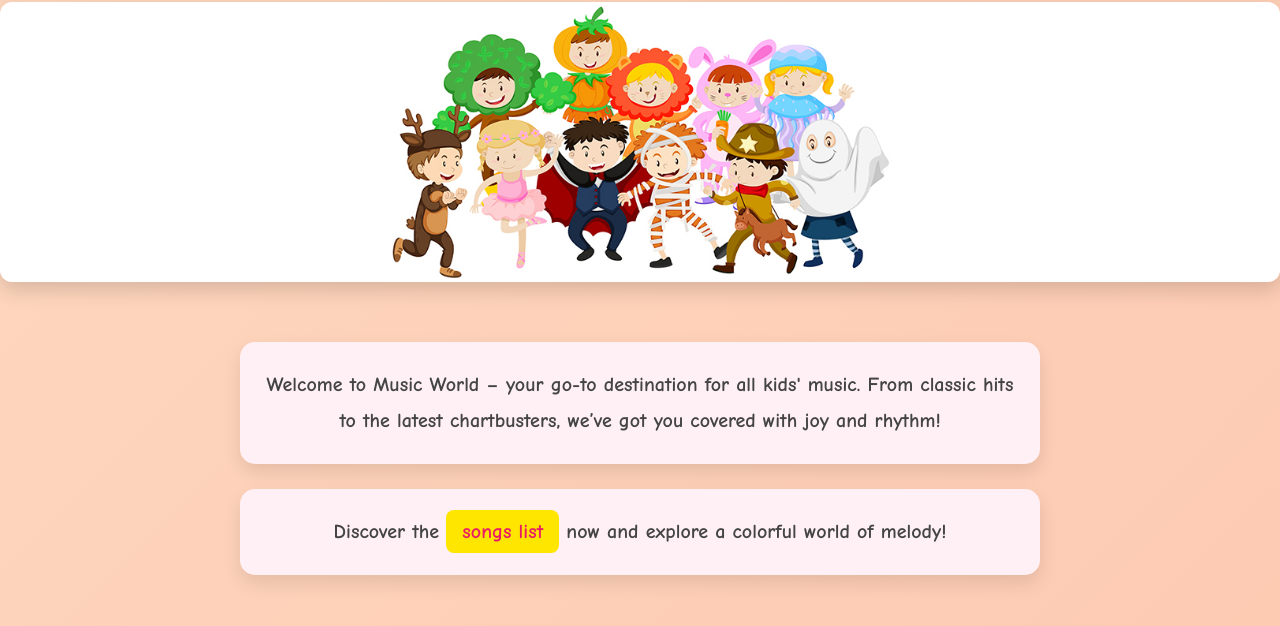
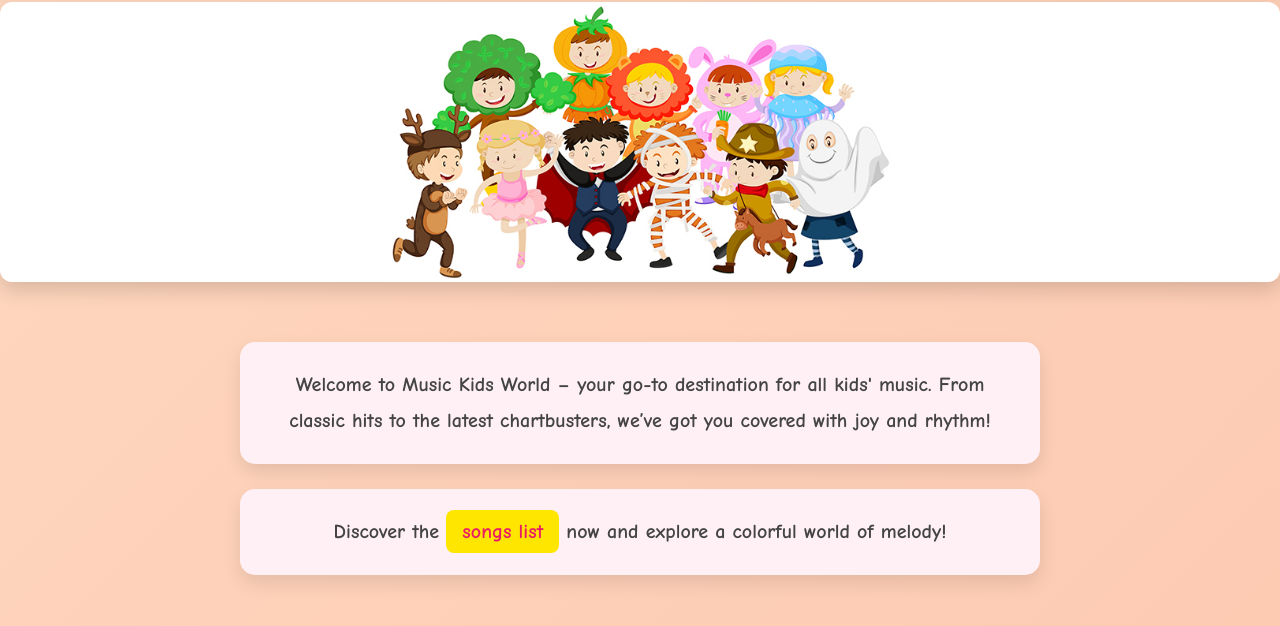
Before and after one commit to Asmaa-ait/Asmaa-ait.github.io, a plain HTML site: page music-kids/index.html in a window 1280 px wide. Shown: the part 82-708 px from the top of the page. Drawn offline with Linux system fonts and the light colour scheme.

Commit message:
Update index.html

```diff
--- a/music-kids/index.html
+++ b/music-kids/index.html
@@ -133,7 +133,7 @@
   </div>
 
   <div class="description">
-    <p>Welcome to <strong>Music World</strong> – your go-to destination for all <strong>kids' music</strong>. From classic hits to the latest chartbusters, we’ve got you covered with joy and rhythm!</p>
+    <p>Welcome to <strong>Music Kids World</strong> – your go-to destination for all <strong>kids' music</strong>. From classic hits to the latest chartbusters, we’ve got you covered with joy and rhythm!</p>
     <p>Discover the <a href="songs.html">songs list</a> now and explore a colorful world of melody!</p>
   </div>
 
```
